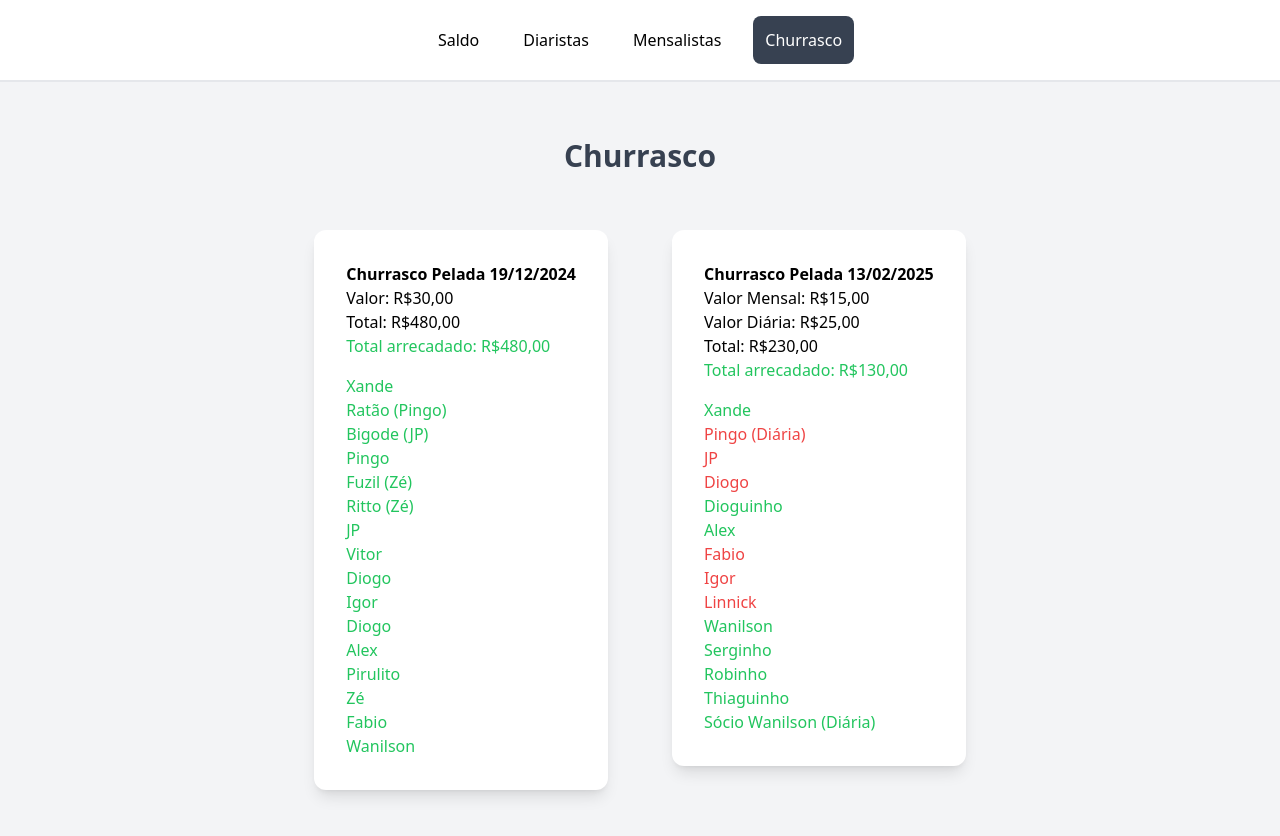
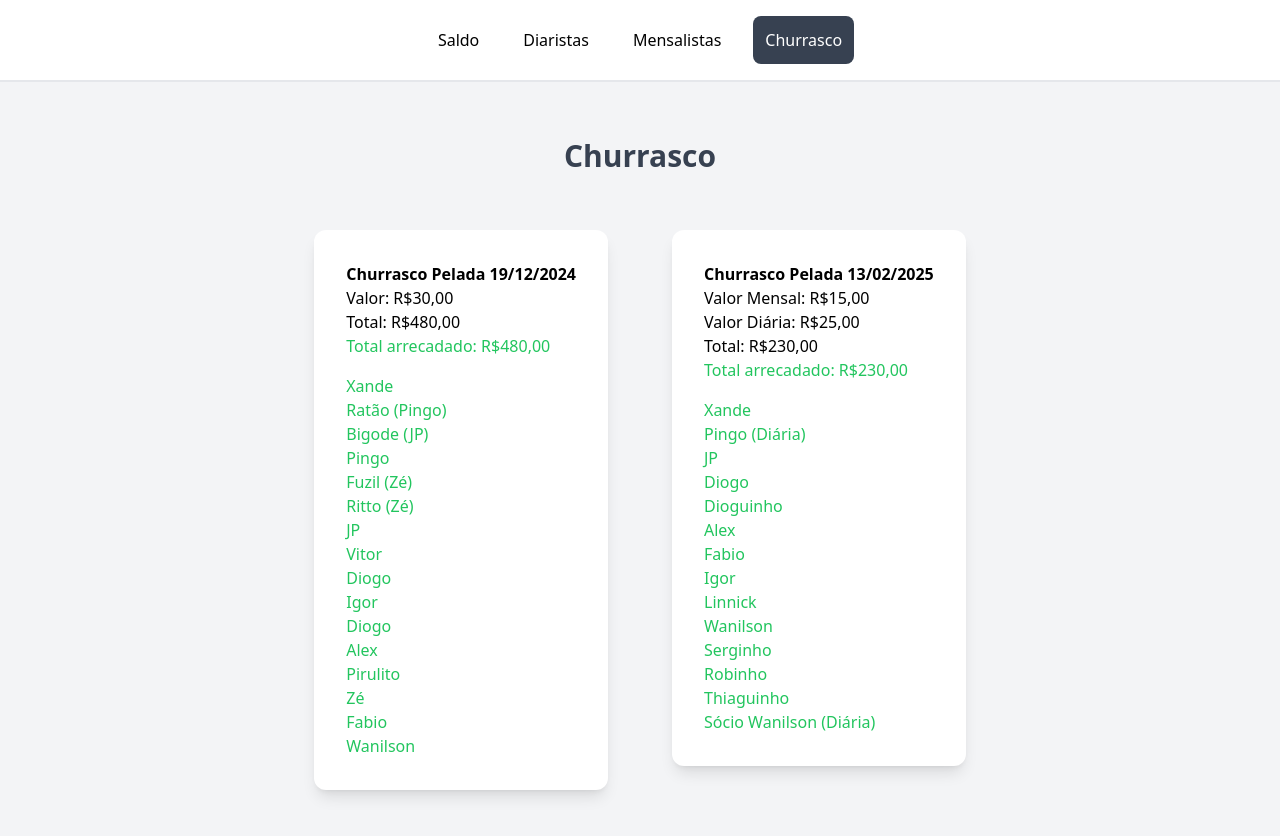
Before and after one commit to diogop2003/futebol, an Angular app in the folder pelada-front/: page /churrasco in a window 1280 px wide. Shown: the top 836 px of the page. Built offline with nearby package versions, Linux system fonts and the light colour scheme.

Commit message:
fix semana

```diff
--- a/pelada-front/src/app/pages/churrasco/churrasco.component.html
+++ b/pelada-front/src/app/pages/churrasco/churrasco.component.html
@@ -49,18 +49,18 @@
             <h1 class="font-sm">Valor Mensal: R$15,00</h1>
             <h1 class="font-sm">Valor Diária: R$25,00</h1>
             <h1 class="font-sm">Total: R$230,00</h1>
-            <h1 class="font-sm text-green-500">Total arrecadado: R$130,00</h1>
+            <h1 class="font-sm text-green-500">Total arrecadado: R$230,00</h1>
         </div>
         <ol>
             <li class="text-green-500">Xande</li>
-            <li class="text-red-500">Pingo (Diária)</li>
-            <li class="text-red-500">JP</li>
-            <li class="text-red-500">Diogo</li>
+            <li class="text-green-500">Pingo (Diária)</li>
+            <li class="text-green-500">JP</li>
+            <li class="text-green-500">Diogo</li>
             <li class="text-green-500">Dioguinho</li>
             <li class="text-green-500">Alex</li>
-            <li class="text-red-500">Fabio</li>
-            <li class="text-red-500">Igor</li>
-            <li class="text-red-500">Linnick</li>
+            <li class="text-green-500">Fabio</li>
+            <li class="text-green-500">Igor</li>
+            <li class="text-green-500">Linnick</li>
             <li class="text-green-500">Wanilson</li>
             <li class="text-green-500">Serginho</li>
             <li class="text-green-500">Robinho</li>
--- a/pelada-front/src/app/pages/diaristas/diaristas.component.html
+++ b/pelada-front/src/app/pages/diaristas/diaristas.component.html
@@ -233,18 +233,20 @@
                 <li class="text-green-500">Nikin (Ratinho)</li>
             </ol>
         </div>
+    </section>
+    <section class="flex items-start mb-10">
         <div class="rounded-xl bg-white p-8 shadow-lg mx-8">
             <h1 class="font-md font-bold">Diaristas Pelada 13/02/2025</h1>
             <div class="mb-4">
                 <h1 class="font-sm">Valor: R$30,00</h1>
                 <h1 class="font-sm">Total: R$120,00</h1>
-                <h1 class="font-sm text-green-500">Total arrecadado: R$60,00</h1>
+                <h1 class="font-sm text-green-500">Total arrecadado: R$120,00</h1>
             </div>
             <ol>
                 <li class="text-green-500">Brivio (Ratinho)</li>
-                <li class="text-red-500">Vitinho (JP)</li>
+                <li class="text-green-500">Vitinho (JP)</li>
                 <li class="text-green-500">Biel (Wanilson)</li>
-                <li class="text-red-500">Dudu (Ratinho)</li>
+                <li class="text-green-500">Dudu (Ratinho)</li>
             </ol>
         </div>
     </section>
--- a/pelada-front/src/app/pages/mensalista/mensalista.component.html
+++ b/pelada-front/src/app/pages/mensalista/mensalista.component.html
@@ -97,7 +97,7 @@
         <div class="mb-4">
             <h1 class="text-md">Valor: R$100,00</h1>
             <h1 class="text-md">Total: R$2.000,00</h1>
-            <h1 class="text-green-500">Arrecadado: R$1.800,00</h1>
+            <h1 class="text-green-500">Arrecadado: R$1.900,00</h1>
         </div>
         <ol>
             <li class="text-green-500">Sergio</li>
@@ -115,7 +115,7 @@
             <li class="text-green-500">JP</li>
             <li class="text-green-500">Rodrigo</li>
             <li class="text-green-500">Renatinho</li>
-            <li class="text-red-500">Ratinho</li>
+            <li class="text-green-500">Ratinho</li>
             <li class="text-green-500">Gabriel</li>
             <li class="text-green-500">Robinho</li>
             <li class="text-green-500">Linnick</li>
--- a/pelada-front/src/app/pages/saldo/saldo.component.html
+++ b/pelada-front/src/app/pages/saldo/saldo.component.html
@@ -29,7 +29,7 @@
                 </tr>
                 <tr class="border-b gap-5">
                     <td class="w-auto py-4 text-md text-gray-700">Pagantes Fevereiro</td>
-                    <td class="w-auto py-4 text-md text-green-500">1.800,00</td>
+                    <td class="w-auto py-4 text-md text-green-500">1.900,00</td>
                 </tr>
                 <tr class="border-b gap-5">
                     <td class="w-auto py-4 text-md text-gray-700">Mensalidade do campo</td>
@@ -41,7 +41,7 @@
                 </tr>
                 <tr class="border-b gap-5">
                     <td class="w-auto py-4 text-md text-gray-700">Diaristas Fevereiro</td>
-                    <td class="w-auto py-4 text-md text-green-500">270,00</td>
+                    <td class="w-auto py-4 text-md text-green-500">330,00</td>
                 </tr>
                 <!-- <tr class="border-b gap-5">
                     <td class="w-auto py-4 text-md text-gray-700">Gastos adicionais Dezembro</td>
@@ -53,11 +53,11 @@
                 </tr>
                 <tr class="border-b gap-5">
                     <td class="w-auto py-4 text-md text-gray-700">Pagantes churrasco Fevereiro</td>
-                    <td class="w-auto py-4 text-md text-green-500">130,00</td>
+                    <td class="w-auto py-4 text-md text-green-500">230,00</td>
                 </tr>
                 <tr class="border-b gap-5">
                     <td class="w-auto py-4 text-md text-gray-700">SALDO TOTAL</td>
-                    <td class="w-auto py-4 text-md text-green-500">1.717,00</td>
+                    <td class="w-auto py-4 text-md text-green-500">1.977,00</td>
                 </tr>
             </tbody>
         </table>
```
